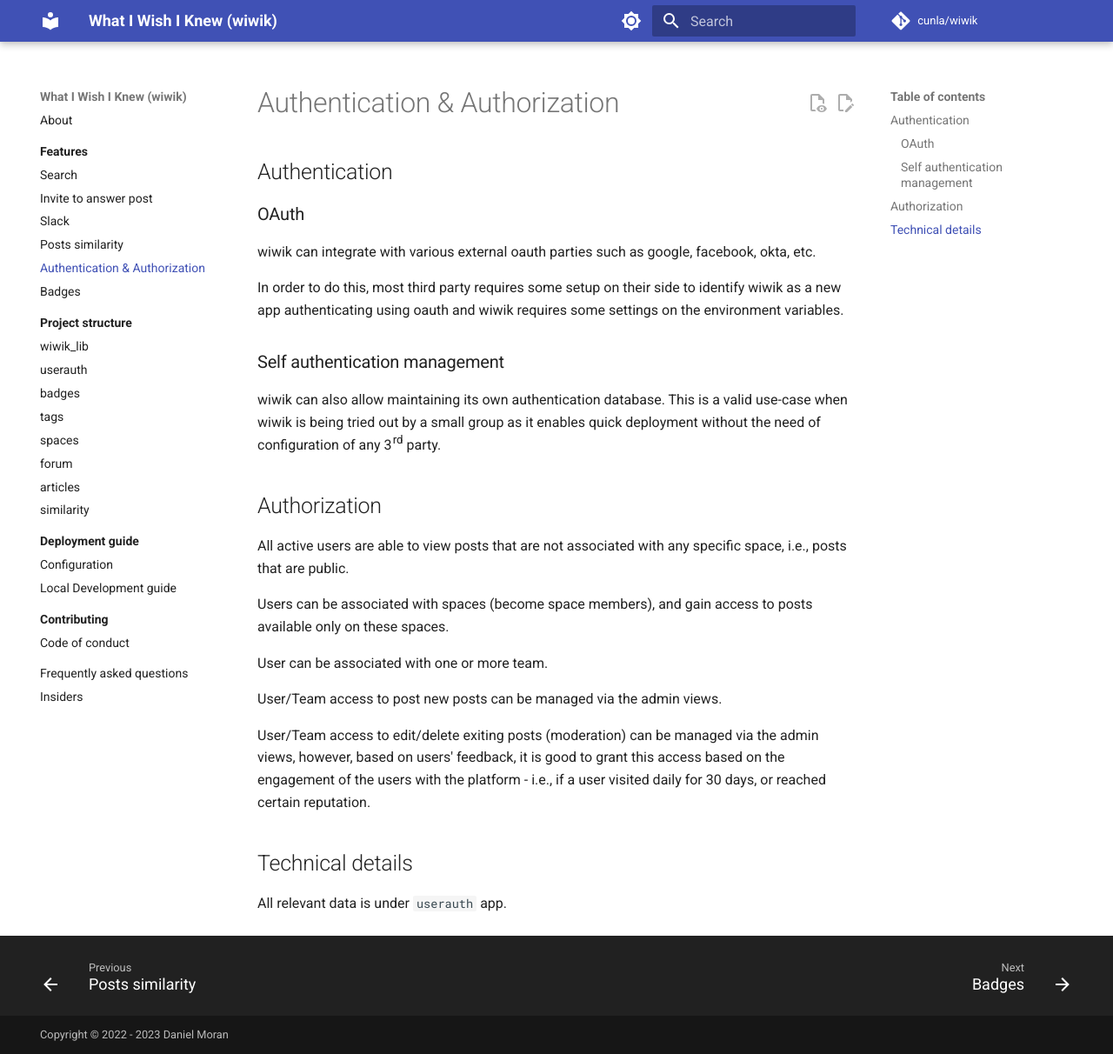
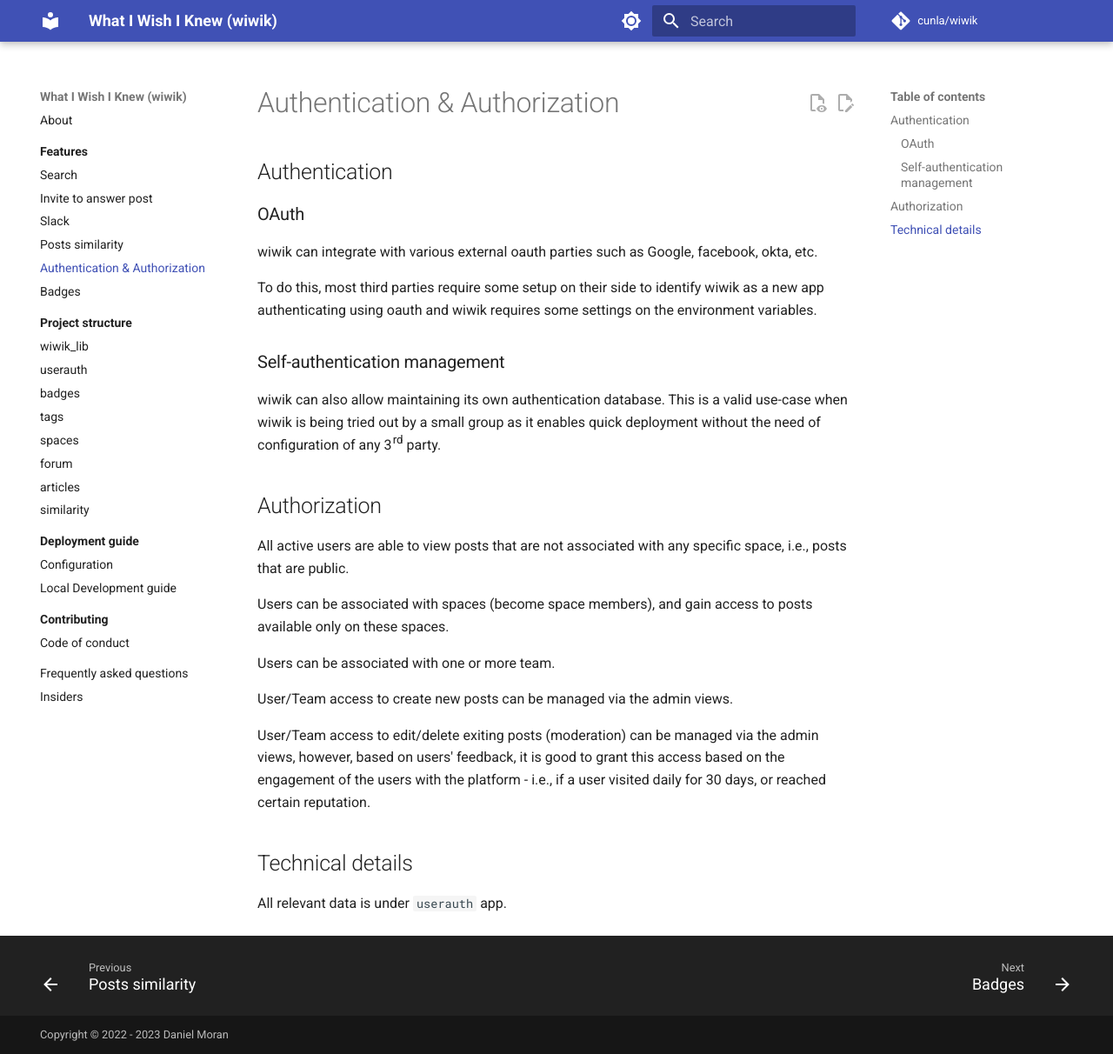
Before and after one commit to dsoftwareinc/wiwik, an MkDocs documentation site: the page built from docs/features/oauth.md, in a window 1280 px wide and 1212 px high. Shown: the whole window at 87% size. Built offline with MkDocs 1.6.1 and Material for MkDocs 9.7.7, drawn with Linux system fonts in a browser that asks for light colours; comment, search, counter and statistics services are not loaded; the version menu is left out.

Commit message:
fix:warnings

```diff
--- a/docs/features/oauth.md
+++ b/docs/features/oauth.md
@@ -4,14 +4,14 @@
 
 ### OAuth
 
-wiwik can integrate with various external oauth parties such as google,
+wiwik can integrate with various external oauth parties such as Google,
 facebook, okta, etc.
 
-In order to do this, most third party requires some setup on their side to
+To do this, most third parties require some setup on their side to
 identify wiwik as a new app authenticating using oauth and wiwik requires some
 settings on the environment variables.
 
-### Self authentication management
+### Self-authentication management
 
 wiwik can also allow maintaining its own authentication database. This is a
 valid use-case when wiwik is being tried out by a small group as it enables
@@ -25,9 +25,9 @@ specific space, i.e., posts that are public.
 Users can be associated with spaces (become space members), and gain access to
 posts available only on these spaces.
 
-User can be associated with one or more team.
+Users can be associated with one or more team.
 
-User/Team access to post new posts can be managed via the admin views.
+User/Team access to create new posts can be managed via the admin views.
 
 User/Team access to edit/delete exiting posts (moderation) can be managed via
 the admin views, however, based on users' feedback, it is good to grant this
```
Also changed, not shown: 2 other files.
